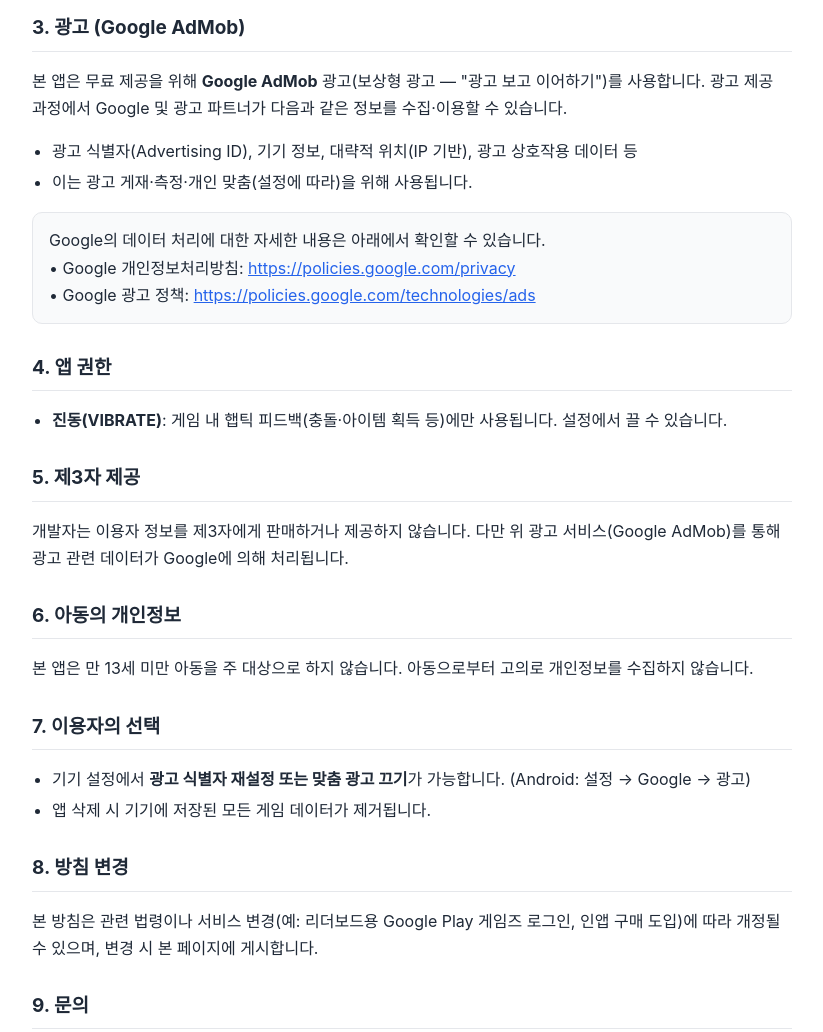
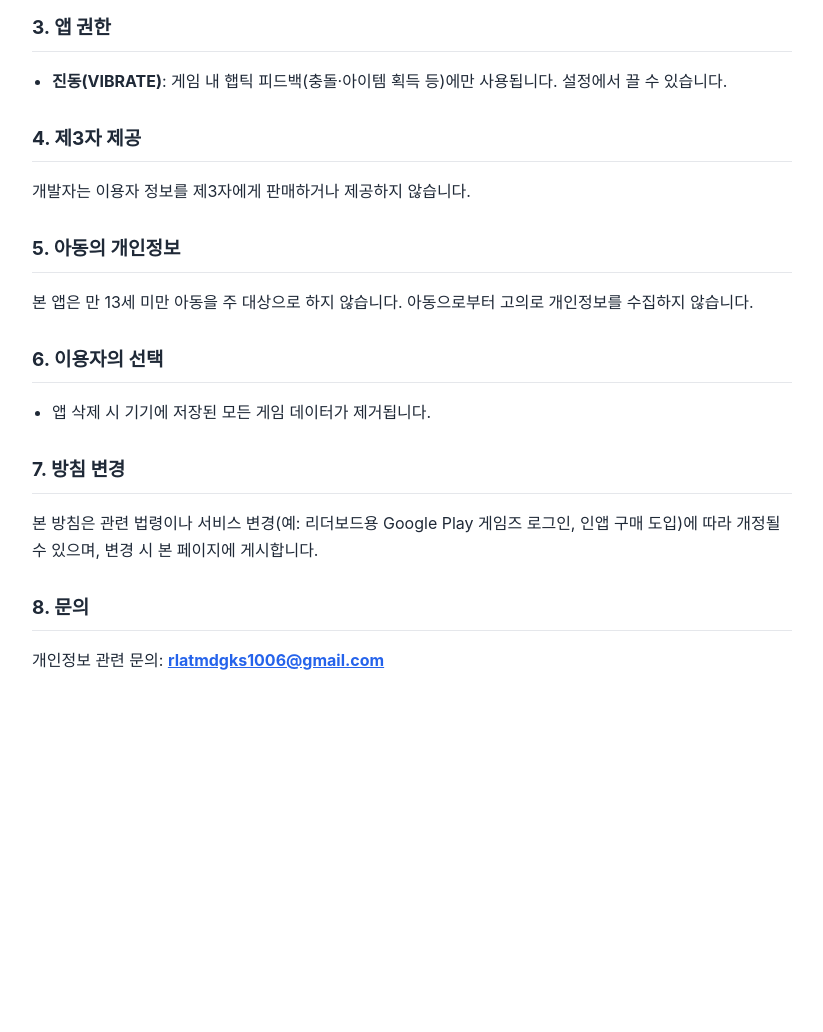
Before and after one commit to kimsh1006/onestroke, a plain HTML site: page index.html in a window 1280 px wide. Shown: the part 520-1552 px from the top of the page, without its empty margins (228-1051 px from the left). After the commit the page ends 1270 px from the top, so only its background shows below. Drawn offline with Linux system fonts and the light colour scheme.

Commit message:
Update index.html

```diff
--- a/index.html
+++ b/index.html
@@ -35,42 +35,27 @@
     <li>이 데이터는 외부 서버로 전송되지 않으며, <b>앱을 삭제하면 함께 제거</b>됩니다.</li>
   </ul>
 
-  <h2>3. 광고 (Google AdMob)</h2>
-  <p>본 앱은 무료 제공을 위해 <b>Google AdMob</b> 광고(보상형 광고 — "광고 보고 이어하기")를 사용합니다.
-     광고 제공 과정에서 Google 및 광고 파트너가 다음과 같은 정보를 수집·이용할 수 있습니다.</p>
-  <ul>
-    <li>광고 식별자(Advertising ID), 기기 정보, 대략적 위치(IP 기반), 광고 상호작용 데이터 등</li>
-    <li>이는 광고 게재·측정·개인 맞춤(설정에 따라)을 위해 사용됩니다.</li>
-  </ul>
-  <div class="box">
-    Google의 데이터 처리에 대한 자세한 내용은 아래에서 확인할 수 있습니다.<br>
-    • Google 개인정보처리방침: <a href="https://policies.google.com/privacy">https://policies.google.com/privacy</a><br>
-    • Google 광고 정책: <a href="https://policies.google.com/technologies/ads">https://policies.google.com/technologies/ads</a>
-  </div>
-
-  <h2>4. 앱 권한</h2>
+  <h2>3. 앱 권한</h2>
   <ul>
     <li><b>진동(VIBRATE)</b>: 게임 내 햅틱 피드백(충돌·아이템 획득 등)에만 사용됩니다. 설정에서 끌 수 있습니다.</li>
   </ul>
 
-  <h2>5. 제3자 제공</h2>
-  <p>개발자는 이용자 정보를 제3자에게 판매하거나 제공하지 않습니다. 다만 위 광고 서비스(Google AdMob)를 통해
-     광고 관련 데이터가 Google에 의해 처리됩니다.</p>
+  <h2>4. 제3자 제공</h2>
+  <p>개발자는 이용자 정보를 제3자에게 판매하거나 제공하지 않습니다. </p>
 
-  <h2>6. 아동의 개인정보</h2>
+  <h2>5. 아동의 개인정보</h2>
   <p>본 앱은 만 13세 미만 아동을 주 대상으로 하지 않습니다. 아동으로부터 고의로 개인정보를 수집하지 않습니다.</p>
 
-  <h2>7. 이용자의 선택</h2>
+  <h2>6. 이용자의 선택</h2>
   <ul>
-    <li>기기 설정에서 <b>광고 식별자 재설정 또는 맞춤 광고 끄기</b>가 가능합니다. (Android: 설정 → Google → 광고)</li>
     <li>앱 삭제 시 기기에 저장된 모든 게임 데이터가 제거됩니다.</li>
   </ul>
 
-  <h2>8. 방침 변경</h2>
+  <h2>7. 방침 변경</h2>
   <p>본 방침은 관련 법령이나 서비스 변경(예: 리더보드용 Google Play 게임즈 로그인, 인앱 구매 도입)에 따라
      개정될 수 있으며, 변경 시 본 페이지에 게시합니다.</p>
 
-  <h2>9. 문의</h2>
+  <h2>8. 문의</h2>
   <p>개인정보 관련 문의: <b><a href="mailto:rlatmdgks1006@gmail.com">rlatmdgks1006@gmail.com</a></b></p>
 </body>
 </html>
```
